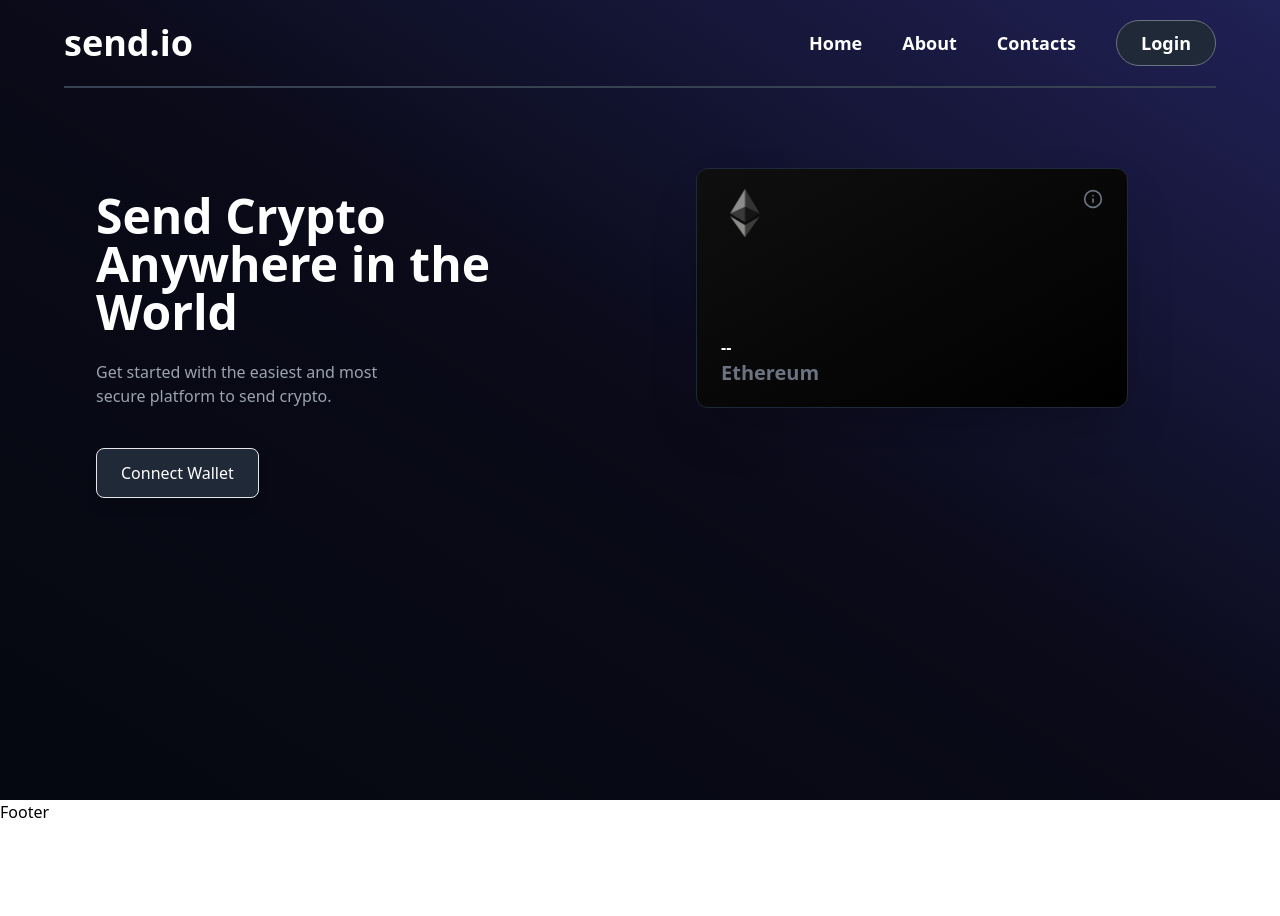
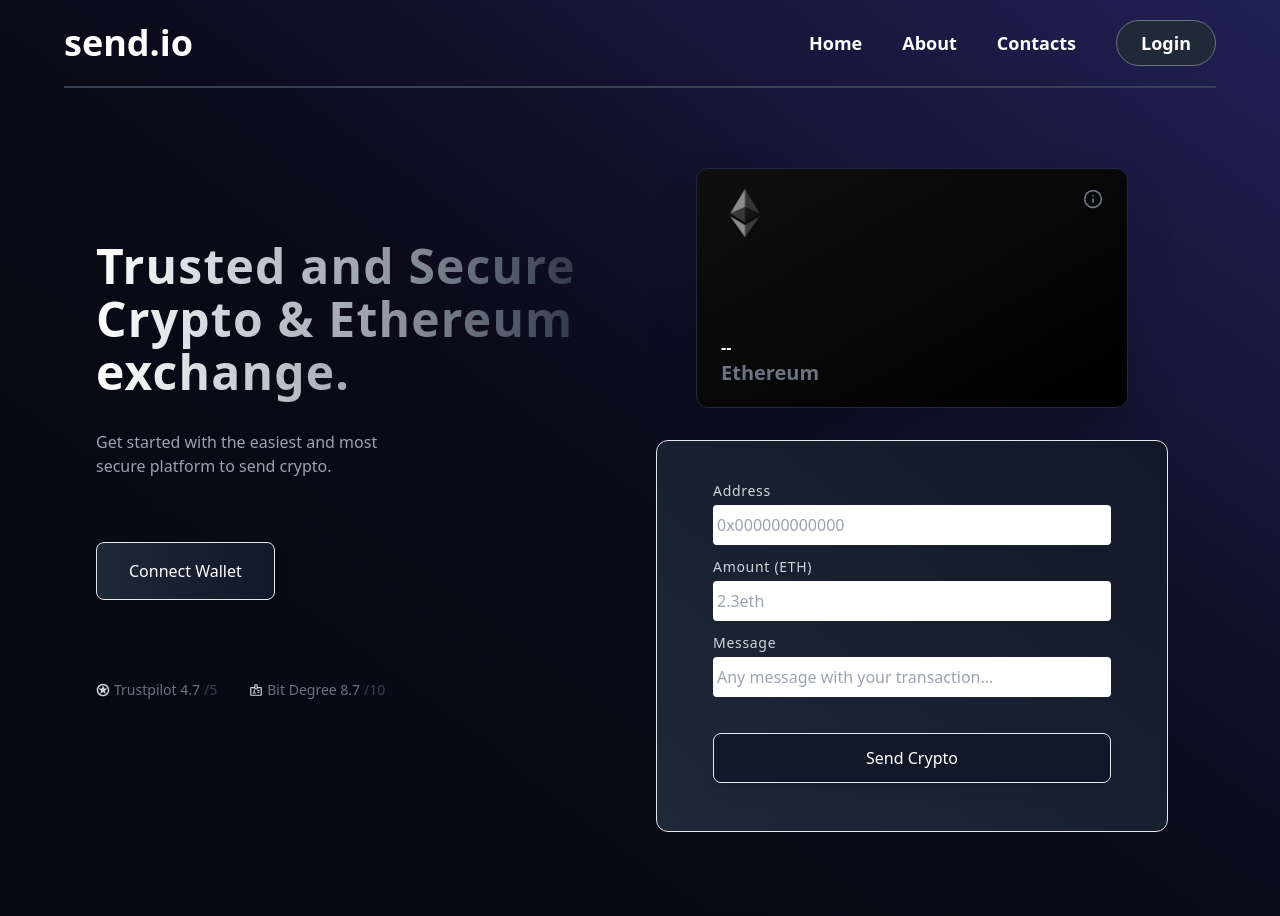
Before and after one commit to Aman-Mandal/Send-IT, a React (Vite) app in the folder client/: page / in a window 1280 px wide. Shown: the top 916 px of the page. Before the commit the page ends 824 px from the top, so only its background shows below. Built offline with nearby package versions, Linux system fonts and the light colour scheme.

Commit message:
Added form and loading spinner

```diff
--- a/client/src/App.jsx
+++ b/client/src/App.jsx
@@ -6,7 +6,7 @@
       <div className="">
         <Header />
       </div>
-      <Footer />
+      {/* <Footer /> */}
     </div>
   )
 }
--- a/client/src/components/Header/Header.jsx
+++ b/client/src/components/Header/Header.jsx
@@ -1,67 +1,138 @@
-import { Navbar, Card } from '../index'
+import { Navbar, Card, Loader } from '../index'
+import { GiAlliedStar } from 'react-icons/gi'
+import { MdOutlineBadge } from 'react-icons/md'
+import { useState } from 'react'
 
 const Header = () => {
+  const [address, setAddress] = useState('')
+  const [ethAmount, setEthAmount] = useState('')
+  const [message, setMessage] = useState('')
+  const [isLoading, setIsLoading] = useState(false)
+
+  const connectWallet = () => {}
+
+  const addressChangeHandler = event => {
+    setAddress(event.target.value)
+  }
+
+  const amountChangeHandler = event => {
+    setEthAmount(event.target.value)
+  }
+
+  const messageChangeHandler = event => {
+    setMessage(event.target.value)
+  }
+
+  const sendTransactionHandler = event => {
+    event.preventDefault()
+
+    try {
+      if (ethAmount <= 0) {
+        throw new Error('Please enter amount greater than 0!!')
+      }
+    } catch (error) {
+      console.error(error.message)
+    }
+  }
+
   return (
     <header className="bg-gradient-to-tr min-h-screen from-[#050810] via-[#0A0A18] to-[#202155] ">
       <Navbar />
       <div className="min-w-screen py-20 ">
         <div className="flex w-[85%] mx-auto">
-          <div className="flex-[0.5]">
-            <h1 className="text-5xl font-semibold py-6 text-white">
-              Send Crypto <br /> Anywhere in the World
+          <div className="flex-[0.5] pt-10">
+            <h1 className="text-5xl font-bold py-8 text-transparent bg-clip-text bg-gradient-to-r from-white to-gray-900 via-gray-400 leading-[3.3rem] tracking-wide">
+              Trusted and Secure <br /> Crypto & Ethereum <br /> exchange.
             </h1>
             <p className="text-base text-gray-400 pb-6">
               Get started with the easiest and most <br /> secure platform to
               send crypto.
             </p>
 
-            <button className="bg-gray-800 border border-gray-200 my-4 text-white px-6 py-3 rounded-lg shadow-lg">
+            <button
+              onClick={connectWallet}
+              className="bg-gradient-to-r from-gray-800 to-gray-900 border border-gray-200 my-10 text-white px-8 py-4 rounded-lg shadow-lg hover:bg-gray-900"
+            >
               Connect Wallet
             </button>
+
+            <div className="flex gap-8 my-10">
+              <p className="flex items-center gap-1 text-gray-500 text-sm">
+                <GiAlliedStar className="text-gray-300" />
+                Trustpilot 4.7 <span className="text-gray-700">/5</span>
+              </p>
+              <p className="flex items-center gap-1 text-gray-500 text-sm">
+                <MdOutlineBadge className="text-gray-300" />
+                Bit Degree 8.7 <span className="text-gray-700">/10</span>
+              </p>
             </div>
+          </div>
+
+          {/* Card */}
           <div className="flex-[0.5] ">
             <div>
               <Card />
             </div>
-            {/* <div className="relative pl-3 z-[1]">
-              <form className="flex flex-col  w-[35rem] absolute px-20 -top-24 py-32 rounded-xl ">
+
+            {/* Form */}
+            <form className="flex flex-col bg-gradient-to-tr from-gray-800 to-gray-900 border border-gray-200  w-[32rem] my-8  px-14 pt-10 pb-6 rounded-xl mx-auto">
               <label
-                  className="text-sm text-white font-thin tracking-wider"
+                className="text-sm text-gray-300 pb-1 font-thin tracking-wider"
                 htmlFor="tx-address"
               >
                 Address
               </label>
               <input
-                  className="rounded py-2 mb-2 border border-gray-200 placeholder:0x2e456cf642244 placeholder:text-black "
+                onChange={addressChangeHandler}
+                value={address}
+                className="rounded py-2 px-1 mb-3   placeholder:text-gray-400 "
                 type="text"
                 id="tx-address"
+                placeholder="0x000000000000"
               />
               <label
-                  className="text-sm text-white font-thin tracking-wider"
-                  htmlFor="address"
+                className="text-sm text-gray-300  pb-1 font-thin tracking-wider"
+                htmlFor="tx-amount"
               >
                 Amount (ETH)
               </label>
 
               <input
-                  className="rounded py-2 mb-2 border border-gray-200
-                placeholder:0x2e456cf642244 placeholder:text-black "
+                onChange={amountChangeHandler}
+                value={ethAmount}
+                className="rounded px-1 py-2 mb-3  placeholder:text-gray-400 "
                 type="number"
-                  id="amount"
+                step={0.01}
+                id="tx-amount"
+                placeholder="2.3eth"
               />
               <label
-                  className="text-sm text-white font-thin tracking-wider"
-                  htmlFor="message"
+                className="text-sm text-gray-300  pb-1 font-thin tracking-wider"
+                htmlFor="tx-message"
               >
                 Message
               </label>
               <input
-                  className="rounded py-2 mb-2 border border-gray-200 placeholder:0x2e456cf642244 placeholder:text-black "
+                onChange={messageChangeHandler}
+                value={message}
+                className="rounded px-1 py-2 mb-3  placeholder:text-gray-400 "
                 type="text"
-                  id="message"
+                id="tx-message"
+                placeholder="Any message with your transaction..."
               />
+
+              {isLoading ? (
+                <Loader />
+              ) : (
+                <button
+                  type="submit"
+                  onClick={sendTransactionHandler}
+                  className="bg-gray-900 border border-gray-200 my-6 text-white py-3 rounded-lg shadow-lg hover:bg-gray-700"
+                >
+                  Send Crypto
+                </button>
+              )}
             </form>
-            </div> */}
           </div>
         </div>
       </div>
--- a/client/src/components/Loader/Loader.jsx
+++ b/client/src/components/Loader/Loader.jsx
@@ -1,5 +1,9 @@
 const Loader = () => {
-  return <div>Loader</div>
+  return (
+    <div className="flex justify-center items-center py-4">
+      <div className="animate-spin rounded-full h-24 w-24 border-b-2 border-gray-400" />
+    </div>
+  )
 }
 
 export default Loader
```
Lines whose indentation alone changed are shown as unchanged.
